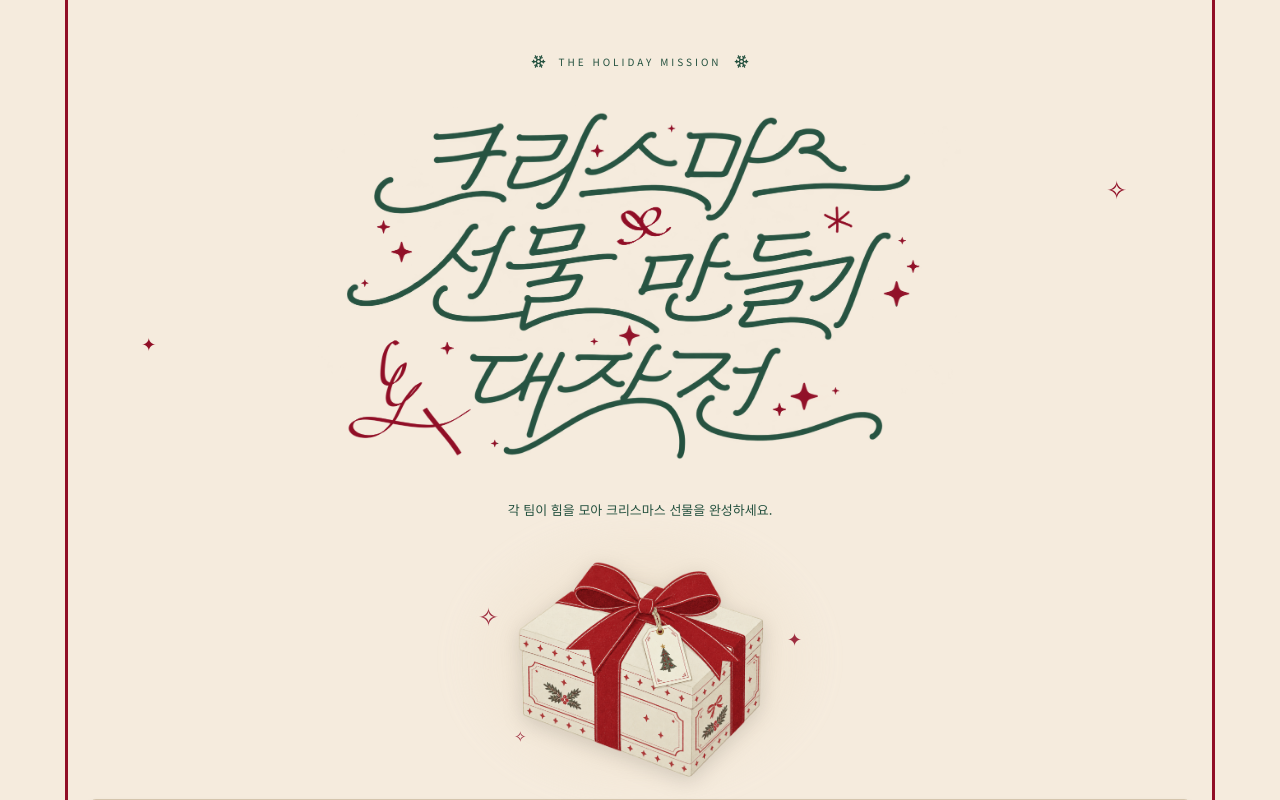
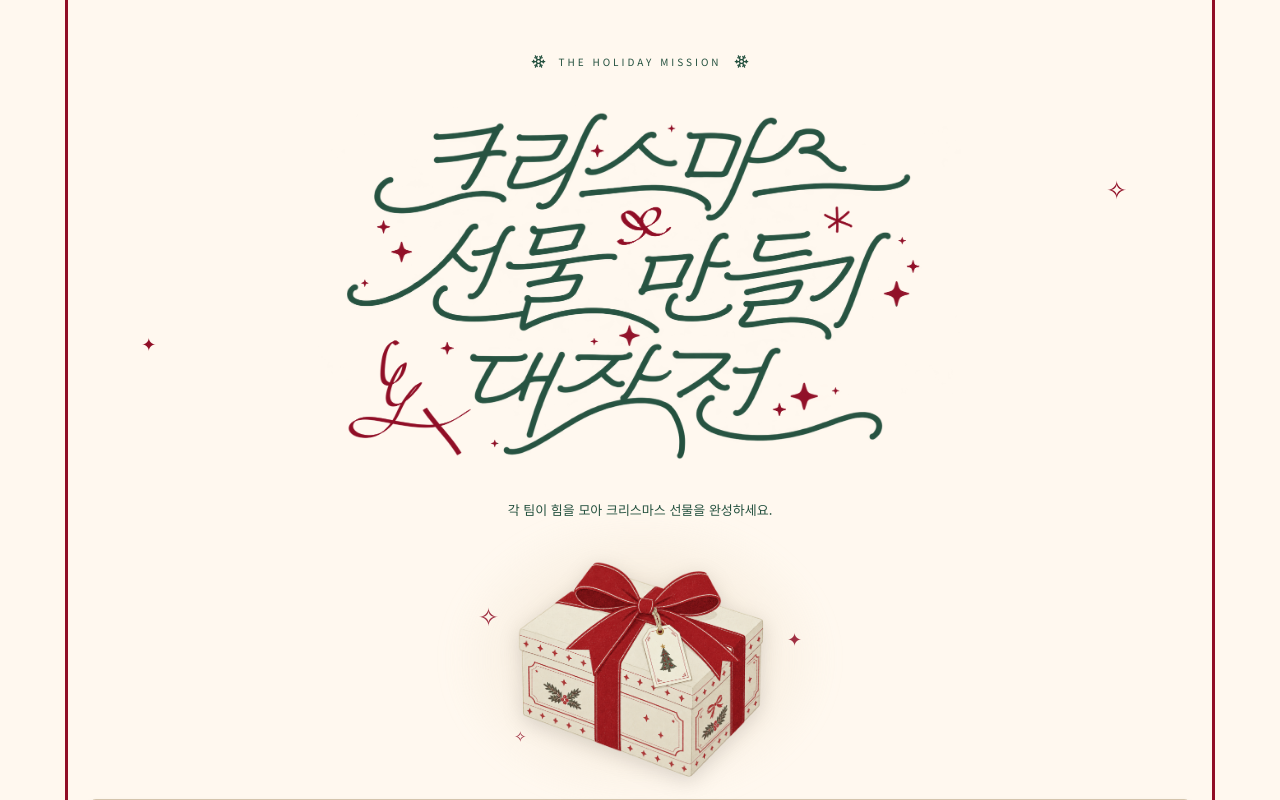
Before and after one commit to DoA-xoxo/gift, a Next.js app in the folder christmas-gift-next/: page / in a window 1280 px wide. Shown: the top 800 px of the page. Built offline with nearby package versions, Linux system fonts and the light colour scheme; no server answers; the database is empty; a web font is replaced by a local one.

Commit message:
Match page background to Sugar Fairy Letter cream

```diff
--- a/christmas-gift-next/app/globals.css
+++ b/christmas-gift-next/app/globals.css
@@ -832,3 +832,14 @@ footer p {
   color: white;
   box-shadow: inset 0 0 0 2px #ffffff55, 0 3px 8px #0002;
 }
+
+
+/* Match the page background to the Sugar Fairy Letter site */
+:root,
+html,
+body {
+  background: #fff8ef;
+}
+.admin-page {
+  background: #fff8ef;
+}
```
